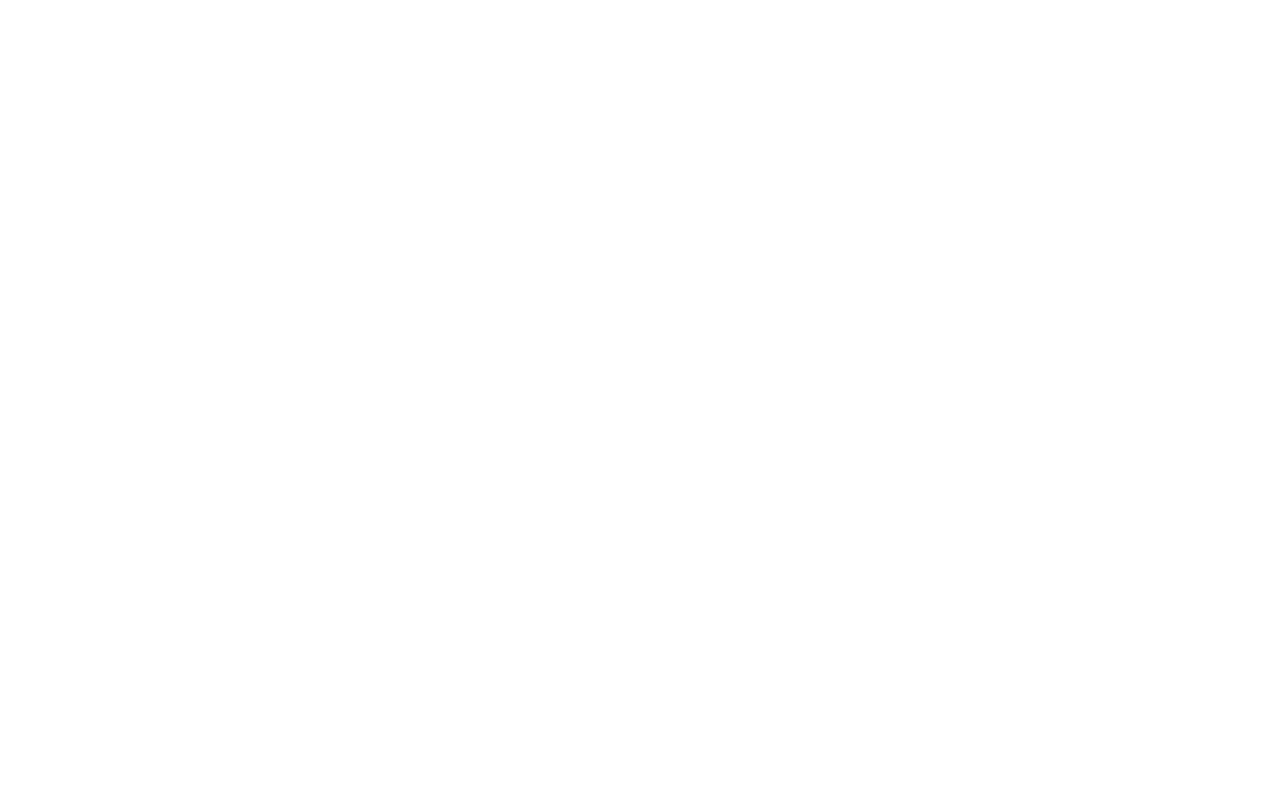
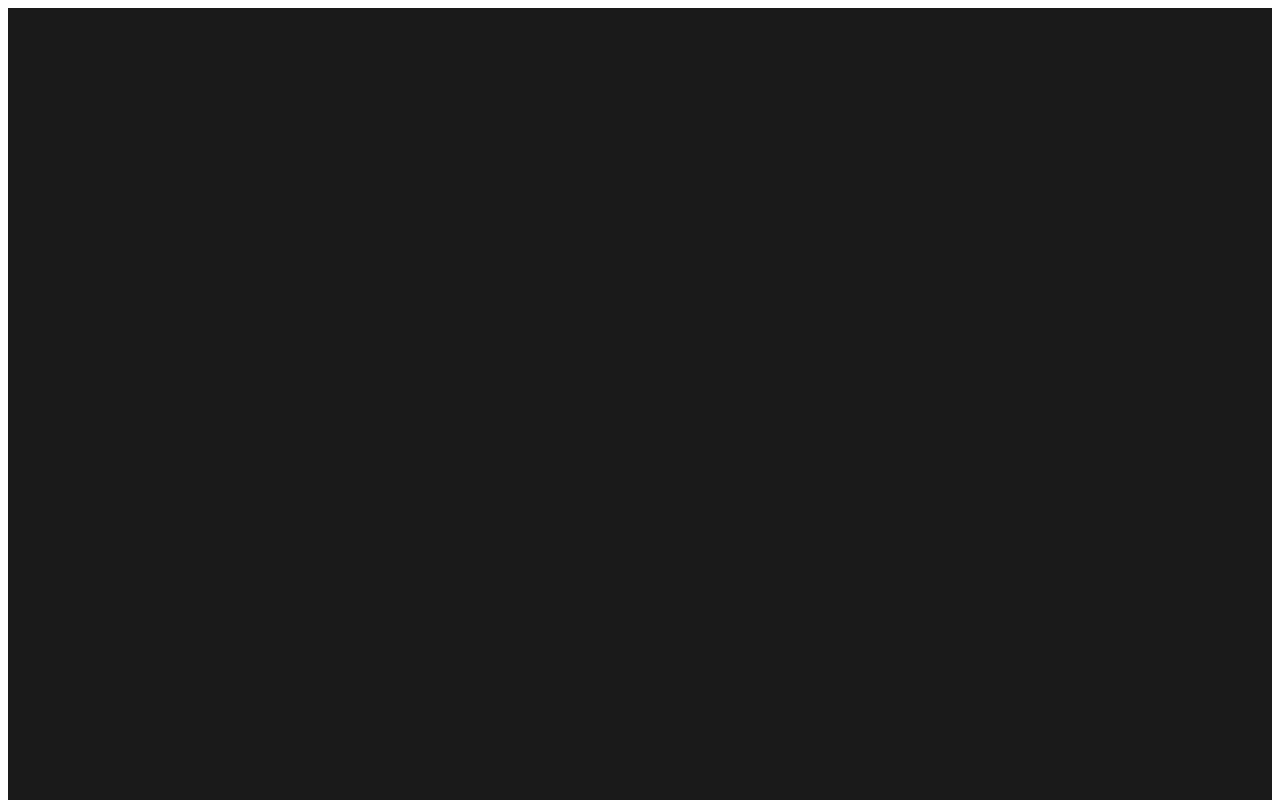
Before and after one commit to marinapsvreis/serratec-reactjs-trabalhofinal-grupo5, a React (Create React App) app: page /catalogo in a window 1280 px wide. Before the commit this address had no page. Shown: the top 800 px of the page. Built offline with nearby package versions, Linux system fonts and the light colour scheme.

Commit message:
commit antes de dar pull para estilos globais

```diff
--- /dev/null
+++ b/src/Components/Card/style.js
@@ -0,0 +1,32 @@
+import styled from "styled-components";
+
+export const Cards = styled.div`
+  width: 26.7rem;
+  height: 18.3rem;
+  background-color: var(--secondary-color);
+
+  transition: 0.5s;
+
+  &:hover {
+    background-color: var(--primary-color);
+    transform: scale(110%);
+  }
+`;
+
+export const CardImagem = styled.img`
+  width: 100%;
+  height: 15rem;
+  border: var(--primary-color);
+`;
+
+export const CardLink = styled.a`
+  display: flex;
+  justify-content: center;
+  align-items: center;
+  text-decoration: none;
+  text-transform: uppercase;
+  text-align: center;
+  color: var(--background);
+  font-size: 1.8rem;
+  padding-top: 0.5rem;
+`
--- /dev/null
+++ b/src/Pages/Catalogo/index.js
@@ -0,0 +1,10 @@
+import React from "react";
+import { CardContainer, Container } from "./style";
+
+export const Catalogo = () => {
+    return(
+        <Container>
+            <CardContainer></CardContainer>
+        </Container>
+    )
+}
--- /dev/null
+++ b/src/Pages/Catalogo/style.js
@@ -0,0 +1,31 @@
+import styled from "styled-components";
+// import Font from "https://fonts.googleapis.com/css2?family=Secular+One&display=swap";
+
+export const Container = styled.div`
+  display: flex;
+  text-align: center;
+  justify-content: center;
+  width: 100%;
+  height: 100vh;
+  font-size: 62.5%;
+  margin: 0%;
+  padding-top: 6.4rem;
+  padding-bottom: 6.4rem;
+  font-family: "Secular One", sans-serif;
+  overflow-x: hidden;
+
+  --primary-color: #ff711e;
+  --background: #1a1a1a;
+  --secondary-color: #819cff;
+  --third-color: #456bf6;
+  background-color: var(--background);
+  /* width: calc(100vw-0.2rem); */
+`;
+
+export const CardContainer = styled.div`
+display: flex;
+justify-content: center;
+gap: 3.5rem;
+flex-wrap: wrap;
+margin-top: 6.4rem;
+`;
--- a/src/Routes/Root.js
+++ b/src/Routes/Root.js
@@ -1,11 +1,12 @@
 import React from 'react'
 import { BrowserRouter, Routes, Route } from 'react-router-dom'
+import { Catalogo } from "../Pages/Catalogo"
 
 export const Root = () => {
   return (
     <BrowserRouter>
       <Routes>
-      {/* <Route path="/" element={<Home />} /> */}
+      <Route path="/catalogo" element={<Catalogo />} />
       </Routes>
     </BrowserRouter>
   )
```
